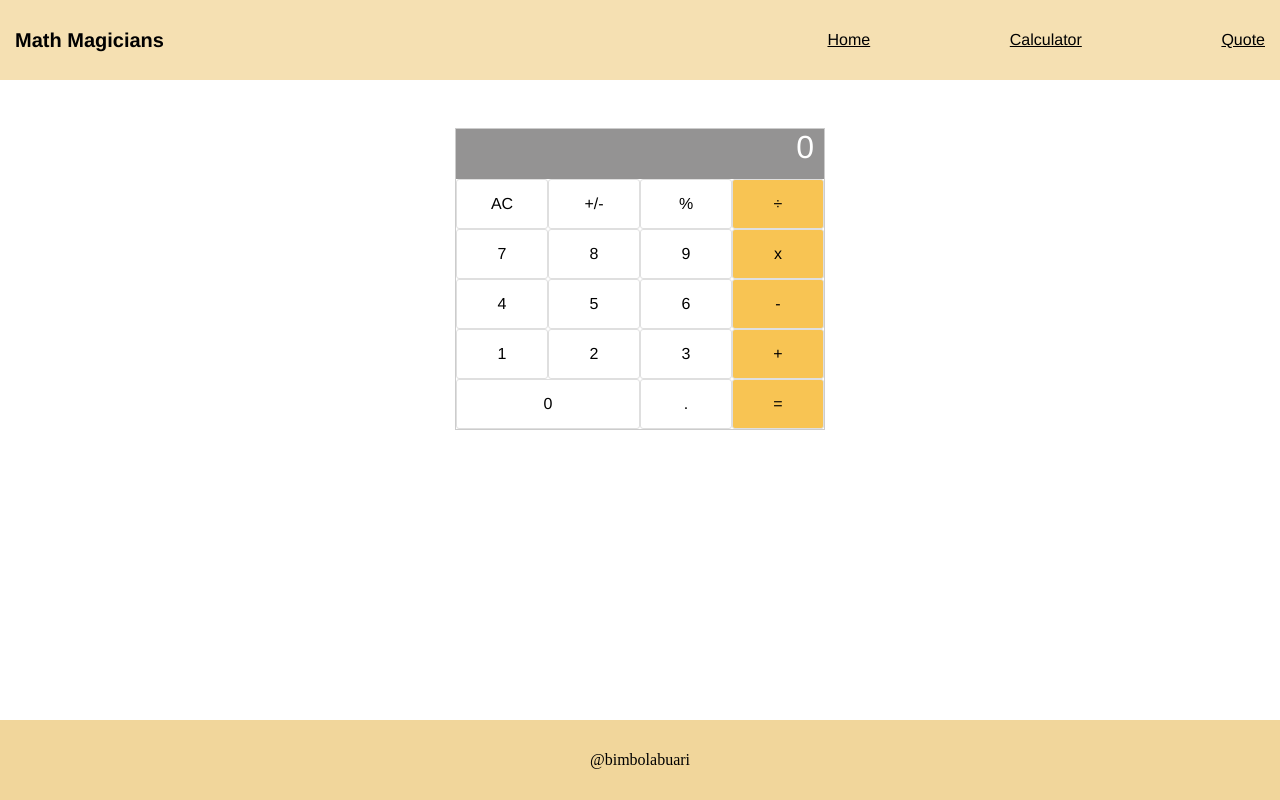
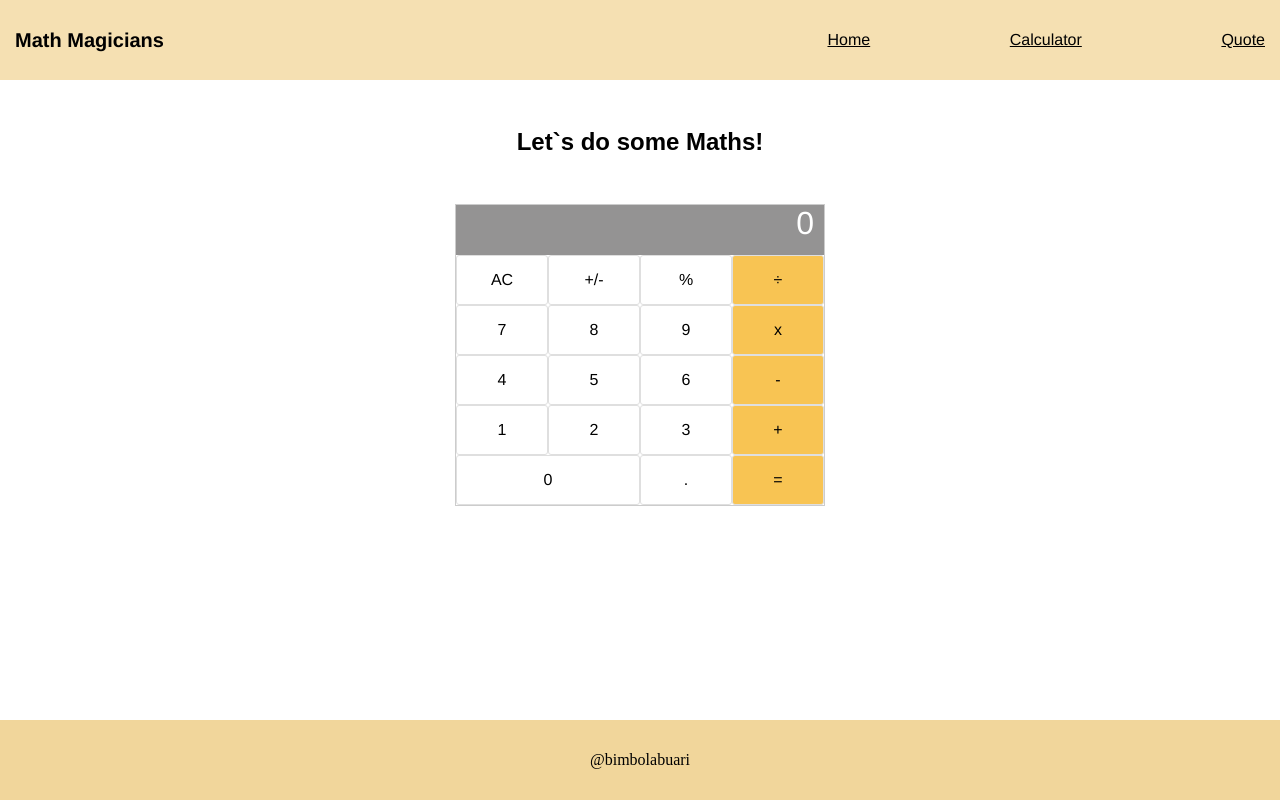
Before and after one commit to bimbolabuari/mv-math-magician, a React (Create React App) app: page /Calculator in a window 1280 px wide. Built offline with nearby package versions, Linux system fonts and the light colour scheme.

Commit message:
feat: Edit calculator component for web styling

```diff
--- a/src/components/Calculator.js
+++ b/src/components/Calculator.js
@@ -25,6 +25,8 @@ const Calculator = () => {
 
 const displayValue = generateDisplayValue(calculateState);
 return (
+  <div>
+    <h2 className="calculatorTitle">Let`s do some Maths!</h2>
   <div className="calculator">
   <DisplayResult displayvalue={displayValue}/>
   <div className="calculator-keys">
@@ -49,6 +51,7 @@ return (
     <CalculatorButton  value="="   clickEventListener={clickEventListener}/>
   </div>
 </div>
+</div>
 )
   }
 
```
